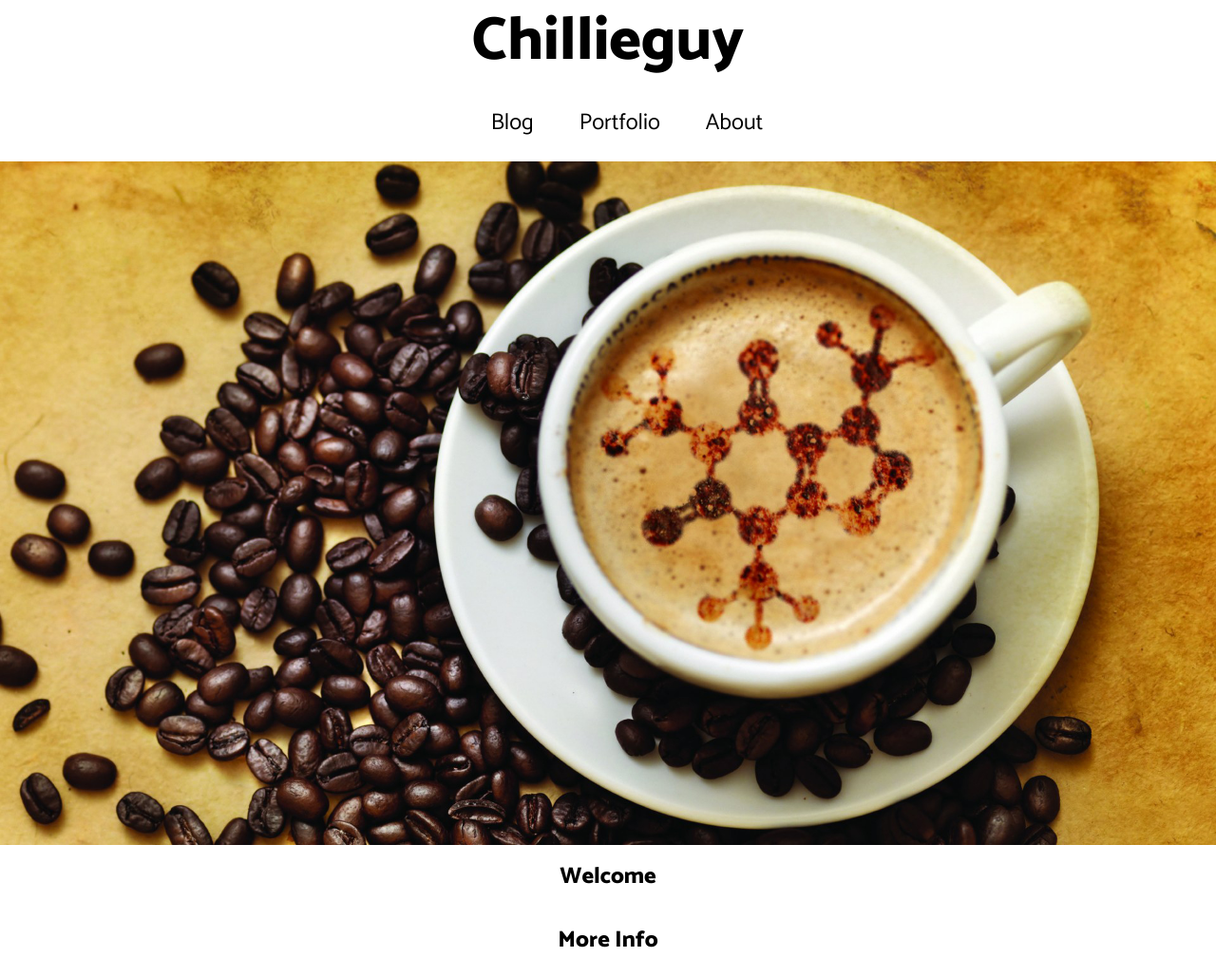
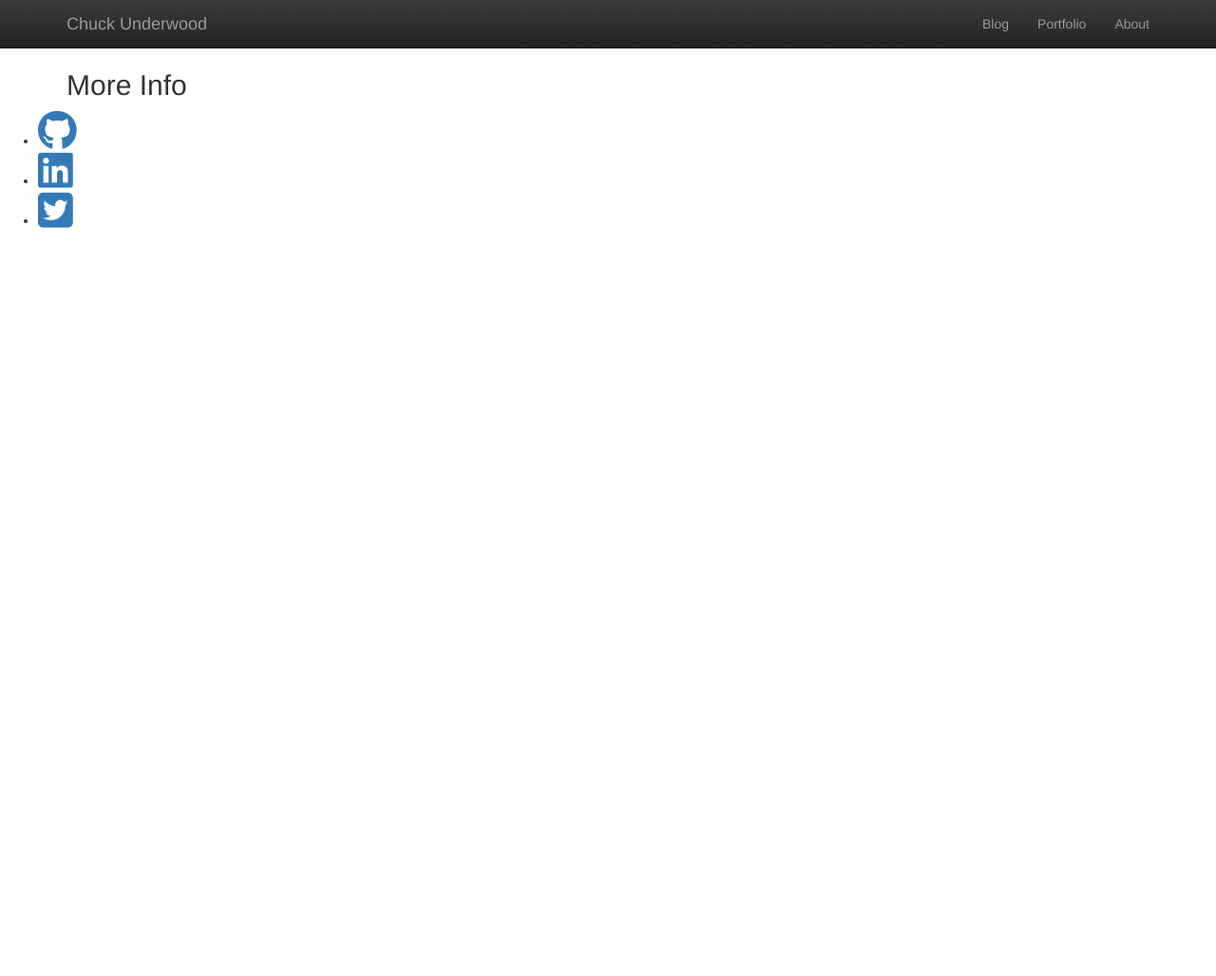
Before and after one commit to chillieguy/Chillieguy, a website: page public/index.html in a window 1280 px wide. Shown: the top 1028 px of the page at 95% size. After the commit the page ends 800 px from the top, so only its background shows below. Drawn offline with nearby package versions, Linux system fonts and the light colour scheme.

Commit message:
Added sticky header and set to collapse on smaller screens.  Switched to using Bootstrap

```diff
--- a/public/index.html
+++ b/public/index.html
@@ -9,21 +9,34 @@
     <script src="https://use.fontawesome.com/15ee9bca9a.js"></script>
 
     <link rel="stylesheet" href="https://cdnjs.cloudflare.com/ajax/libs/normalize/5.0.0/normalize.min.css">
+    <link rel="stylesheet" href="https://maxcdn.bootstrapcdn.com/bootstrap/3.3.7/css/bootstrap.min.css" integrity="sha384-BVYiiSIFeK1dGmJRAkycuHAHRg32OmUcww7on3RYdg4Va+PmSTsz/K68vbdEjh4u" crossorigin="anonymous">
+    <link rel="stylesheet" href="https://maxcdn.bootstrapcdn.com/bootstrap/3.3.7/css/bootstrap-theme.min.css" integrity="sha384-rHyoN1iRsVXV4nD0JutlnGaslCJuC7uwjduW9SVrLvRYooPp2bWYgmgJQIXwl/Sp" crossorigin="anonymous">
     <link rel="stylesheet" href="styles/styles.css">
   </head>
+
   <body>
-    <header class="main-header">
-      <nav class="main-nav">
-        <h1 class="name">Chillieguy</h1>
-        <ul class="nav-list">
-          <li><a href="blog/index.html">Blog</a></li>
-          <li><a href="portfolio/index.html">Portfolio</a></li>
-          <li><a href="about/index.html">About</a></li>
-          <!--<li><a href="resume/index.html">Resume</a></li>-->
-        </ul>
-        <img src="img/coffee_bg.jpg" alt="Page Banner">
-      </nav>
-    </header> <!-- /.main-header -->
+    <header>
+      <nav class="navbar navbar-inverse navbar-fixed-top">
+        <div class="container">
+          <div class="navbar-header">
+            <button type="button" class="navbar-toggle" data-toggle="collapse" data-target="#navbar-collapse">
+              <span class="icon-bar"></span>
+              <span class="icon-bar"></span>
+              <span class="icon-bar"></span>
+            </button>
+            <a href="http://chillieguy.com/" class="navbar-brand">Chuck Underwood</a>
+          </div><!-- Navbar Header-->
+          <div class="collapse navbar-collapse" id="navbar-collapse">
+            <ul class="nav navbar-nav navbar-right">
+              <li><a href="blog/index.html">Blog</a></li>
+              <li><a href="portfolio/index.html">Portfolio</a></li>
+              <li><a href="about/index.html">About</a></li>
+            </ul>
+          </div> <!-- /.collapse -->
+        </div> <!-- /.container -->
+      </nav> <!-- /.navbar -->
+    </header>
+
     <div class="container">
       <div class="primary">
         <h2>Welcome</h2>
@@ -54,6 +67,8 @@
       </div>
     </footer> <!-- /.main-footer -->
     </div>
+    <script src="https://code.jquery.com/jquery-3.1.1.min.js" integrity="sha256-hVVnYaiADRTO2PzUGmuLJr8BLUSjGIZsDYGmIJLv2b8=" crossorigin="anonymous"></script>
+    <script src="https://maxcdn.bootstrapcdn.com/bootstrap/3.3.7/js/bootstrap.min.js" integrity="sha384-Tc5IQib027qvyjSMfHjOMaLkfuWVxZxUPnCJA7l2mCWNIpG9mGCD8wGNIcPD7Txa" crossorigin="anonymous"></script>
     <script src="scripts/app.js"></script>
   </body>
 </html>
--- a/public/styles/styles.css
+++ b/public/styles/styles.css
@@ -11,20 +11,7 @@ h1 {
   margin: .5rem auto;
 }
 
-header img {
-  max-width: 100%;
-  height: auto;
 
-}
-
-a,
-a:link,
-a:visited,
-a:active {
-  color: black;
-  text-decoration: none;
-
-}
 
 /* =================================
   Base Layouts
@@ -32,45 +19,15 @@ a:active {
 
 
 /* --- Navigation --- */
-.main-nav {
-  display: flex;
-  flex-direction: column;
-  align-items: center;
-  justify-content: center;
-}
 
-.nav-list {
-  display: flex;
-  list-style: none;
-  font-size: 1.5rem;
-
-}
-
-.nav-list li {
-  margin: .1em 1em;
-}
 
 /* --- /container ---*/
 
-.container {
-  display: flex;
-  flex-direction: column;
-  align-items: center;
-  justify-content: center;
-}
+
 
 /* --- Footer --- */
 
-.social-list {
-  display: flex;
-  list-style: none;
-  justify-content: center;
 
-}
-
-.social-list li {
-  margin: .75em 1em;
-}
 
 
 /* =================================
@@ -84,10 +41,6 @@ a:active {
 
 /* for-tablet-portrait-up */
 @media (min-width: 600px) {
-  /*.main-nav {
-    flex-direction: row;
-    justify-content: space-between;
-  }*/
 
 }
 
```
